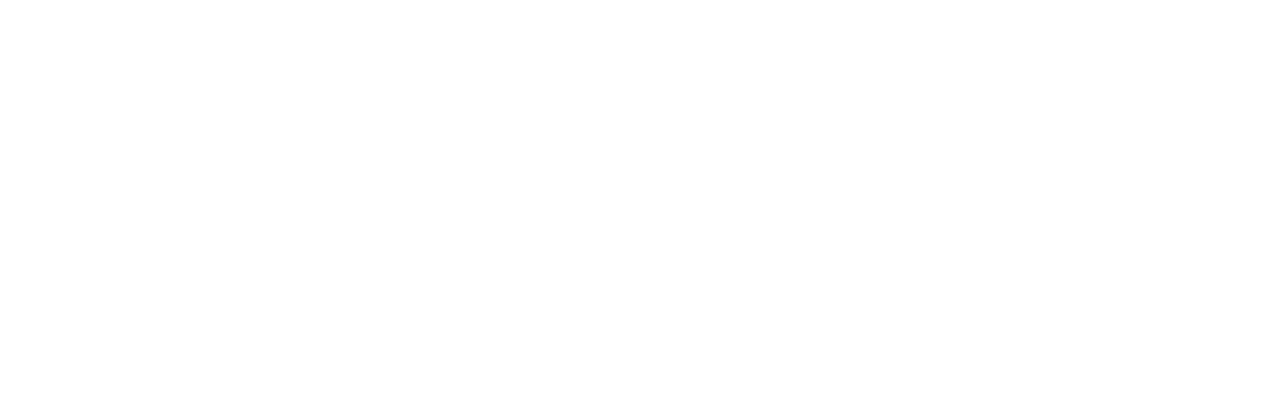
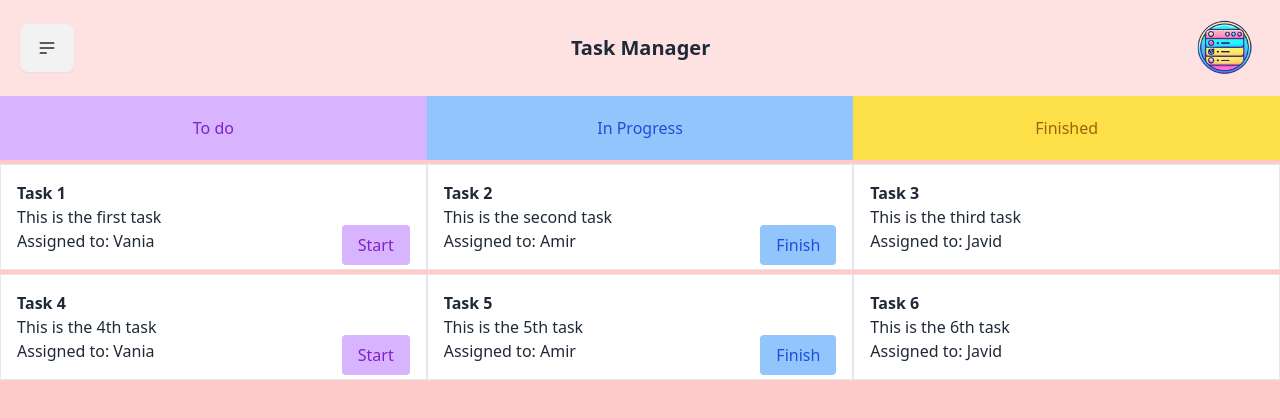
Before and after one commit to NullPointerExceptionNIT/ProjectManager, a React app in the folder frontend/: page /Tasks in a window 1280 px wide. Before the commit this address had no page. Shown: the top 418 px of the page. Built offline with nearby package versions, Linux system fonts and the light colour scheme; the HTML template or start-up script is replaced by a standard one.

Commit message:
view task

```diff
--- a/frontend/src/App.jsx
+++ b/frontend/src/App.jsx
@@ -7,6 +7,7 @@
 import ProfilePage from "./ProfilePage";
 import AddProject from "./AddProject";
 import ChatBox from "./ChatBox";
+import Tasks from "./Tasks";
 
 function App() {
   return (
@@ -20,6 +21,7 @@
           <Route path="/Profile" element={<ProfilePage />} />
           <Route path="/AddProject" element={<AddProject />} />
           <Route path="/ChatBox" element={<ChatBox />}/>
+          <Route path="/Tasks" element={<Tasks/>}/>
         </Routes>
       </AuthProvider>
     </Router>
--- /dev/null
+++ b/frontend/src/Tasks.jsx
@@ -0,0 +1,69 @@
+import Header from "./Header";
+import "./App.css";
+
+function Tasks() {
+    return (
+        <div className="bg-red-200 h-screen">
+            <Header />
+            <div className="flex h-16">
+                <button className="bg-purple-300 text-purple-700 flex-1 px-4 py-2">
+                    <span className="btm-nav-label">To do</span>
+                </button>
+                <button className="bg-blue-300 text-blue-700 flex-1 px-4 py-2">
+                    <span className="btm-nav-label">In Progress</span>
+                </button>
+                <button className="bg-yellow-300 text-yellow-700 flex-1 px-4 py-2">
+                    <span className="btm-nav-label">Finished</span>
+                </button>
+            </div>
+            <div className="flex h-auto mt-1 bg-white">
+                <div className="task-box border p-4 flex-1 relative">
+                    <h3 className="task-title font-bold">Task 1</h3>
+                    <p className="task-description">This is the first task</p>
+                    <p className="task-person">Assigned to: Vania</p>
+                    <button className="absolute bottom-1 right-4 bg-purple-300 text-purple-700 px-4 py-2 rounded">
+                        Start
+                    </button>
+                </div>
+                <div className="task-box border p-4 flex-1 relative">
+                    <h3 className="task-title font-bold">Task 2</h3>
+                    <p className="task-description">This is the second task</p>
+                    <p className="task-person">Assigned to: Amir</p>
+                    <button className="absolute bottom-1 right-4 bg-blue-300 text-blue-700 px-4 py-2 rounded">
+                        Finish
+                    </button>
+                </div>
+                <div className="task-box border p-4 flex-1">
+                    <h3 className="task-title font-bold">Task 3</h3>
+                    <p className="task-description">This is the third task</p>
+                    <p className="task-person">Assigned to: Javid</p>
+                </div>
+            </div>
+            <div className="flex h-auto mt-1 bg-white">
+                <div className="task-box border p-4 flex-1 relative">
+                    <h3 className="task-title font-bold">Task 4</h3>
+                    <p className="task-description">This is the 4th task</p>
+                    <p className="task-person">Assigned to: Vania</p>
+                    <button className="absolute bottom-1 right-4 bg-purple-300 text-purple-700 px-4 py-2 rounded">
+                        Start
+                    </button>
+                </div>
+                <div className="task-box border p-4 flex-1 relative">
+                    <h3 className="task-title font-bold">Task 5</h3>
+                    <p className="task-description">This is the 5th task</p>
+                    <p className="task-person">Assigned to: Amir</p>
+                    <button className="absolute bottom-1 right-4 bg-blue-300 text-blue-700 px-4 py-2 rounded">
+                        Finish
+                    </button>
+                </div>
+                <div className="task-box border p-4 flex-1">
+                    <h3 className="task-title font-bold">Task 6</h3>
+                    <p className="task-description">This is the 6th task</p>
+                    <p className="task-person">Assigned to: Javid</p>
+                </div>
+            </div>
+        </div>
+    )
+}
+
+export default Tasks;
```
